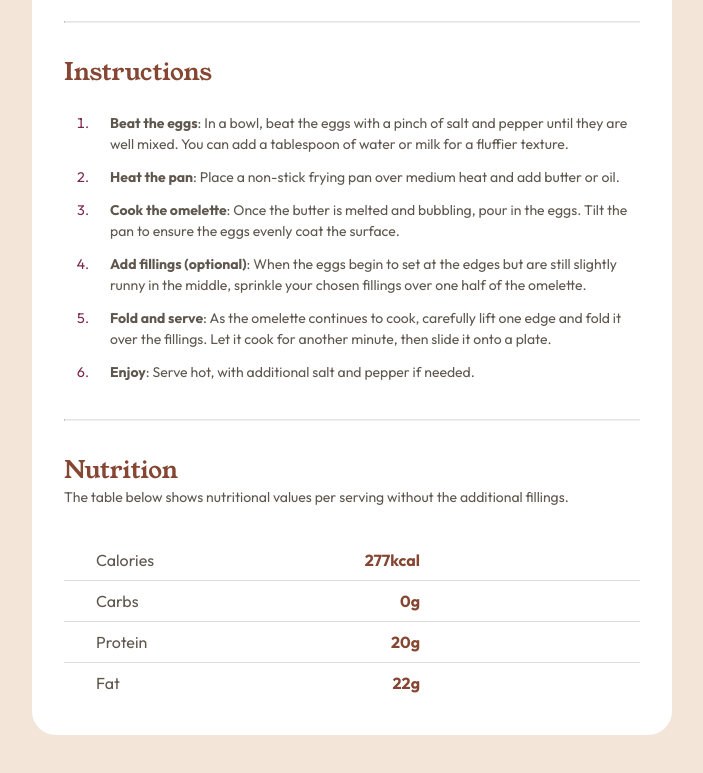
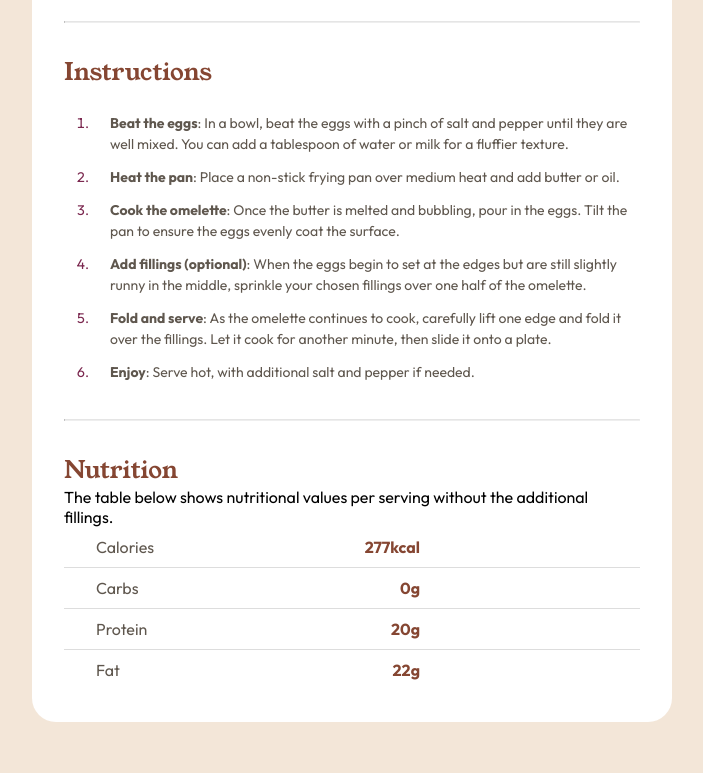
Before and after one commit to croochet/croochet.github.io, a plain HTML site: page recipe-page-main/recipe-page-main/index.html in a window 1280 px wide. Shown: the part 959-1732 px from the top of the page, without its empty margins (288-991 px from the left). Drawn offline with Linux system fonts and the light colour scheme.

Commit message:
Update index.html

```diff
--- a/recipe-page-main/recipe-page-main/index.html
+++ b/recipe-page-main/recipe-page-main/index.html
@@ -93,7 +93,7 @@
 
   <h2 class="section-title">Nutrition</h2>
 
-    <p class="description">The table below shows nutritional values per serving without the additional fillings.</p>
+    <p class="nut-description">The table below shows nutritional values per serving without the additional fillings.</p>
 
     <div class="nutrition-container">
       <div class="nutrition-item">
```
